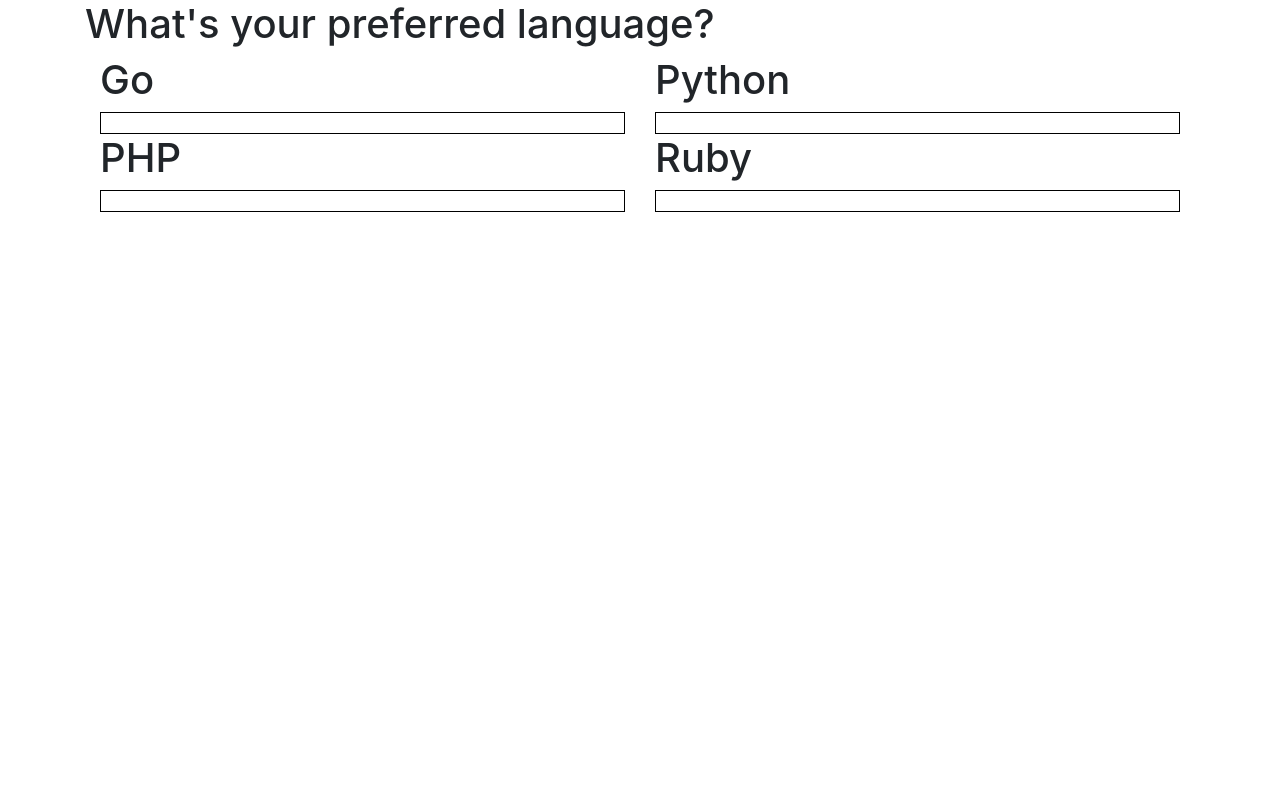
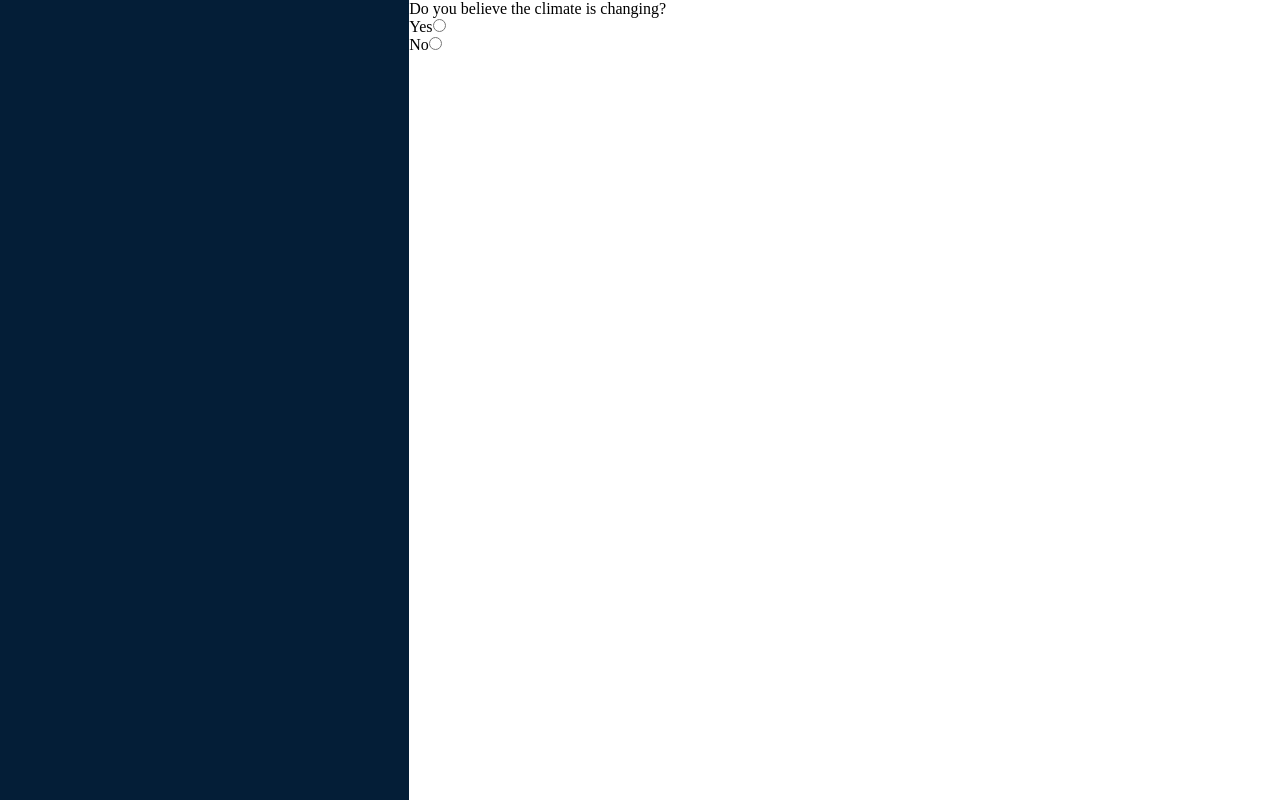
Before and after one commit to colejagdtiger/HtNPollingApp, a Flask app: page / in a window 1280 px wide. Run offline with Flask 2, Linux system fonts and the light colour scheme; some libraries are stand-ins or nearby versions.

Commit message:
Create a new index html

```diff
--- a/templates/index.html
+++ b/templates/index.html
@@ -1,73 +1,43 @@
 <!DOCTYPE html>
-    <html>
+<html lang="en">
   <head>
-      <meta charset="utf-8">
     <title>Python Poll</title>
-      <link rel="stylesheet" type="text/css" href="https://stackpath.bootstrapcdn.com/bootstrap/4.1.1/css/bootstrap.min.css">
-      <style type="text/css">
-        .poll-member h1 {
-          cursor: pointer
+    <style>
+      * {
+        padding: 0;
+        margin: 0;
+        box-sizing: border-box;
       }
-        .percentageBarParent{
-          height: 22px;
-          width: 100%;
-          border: 1px solid black;
+      #container {
+        display: flex;
+        flex-direction: row;
+        width: 100vw;
+        height: 100vh;
+        background-color: firebrick;
       }
-        .percentageBar {
-          height: 20px;
-          width: 0%;
+      #left-wrap {
+        flex-grow: 1;
+        background-color: #041e37;
+      }
+      #right-wrap {
+        flex-grow: 1.5;
+        background-color: white;
+      }
+      @media (max-width: 500px) {
+        #container {
+          flex-direction: column-reverse;
+        }
       }
     </style>
   </head>
   <body>
-      <div class="main">
-        <div class="container">
-          <h1>What's your preferred language?</h1>
-          <div class="col-md-12">
-            <div class="row">
-              <div class="col-md-6">
-                <div class="poll-member Go">
-                  <h1>Go&nbsp;&nbsp;</h1>
-                  <div class="percentageBarParent">
-                  <div class="percentageBar" id="Go"></div>
+    <div id="container">
+      <div id="left-wrap"></div>
+      <div id="right-wrap">
+        <p>Do you believe the climate is changing?</p>
+        <div><label>Yes</label><input type="radio" /></div>
+        <div><label>No</label><input type="radio" /></div>
       </div>
     </div>
-              </div>
-              <div class="col-md-6">
-                <div class="poll-member ">
-                  <h1>Python&nbsp;&nbsp;</h1>
-                  <div class="percentageBarParent">
-                  <div class="percentageBar" id="Python"></div>
-                  </div>
-                </div>
-              </div>
-            </div>
-            <div class="row">
-              <div class="col-md-6">
-                <div class="poll-member PHP">
-                  <h1>PHP&nbsp;&nbsp;</h1>
-                  <div class="percentageBarParent">
-                  <div class="percentageBar" id="PHP"></div>
-                  </div>
-                </div>
-              </div>
-              <div class="col-md-6">
-                <div class="poll-member Ruby">
-                  <h1>Ruby&nbsp;&nbsp;</h1>
-                  <div class="percentageBarParent">
-                  <div class="percentageBar" id="Ruby"></div>
-                  </div>
-                </div>
-              </div>
-            </div>
-          </div>
-        </div>
-      </div>
-
-      <script src="https://cdnjs.cloudflare.com/ajax/libs/axios/0.16.2/axios.js"></script>
-      <script type="text/javascript" src="https://cdnjs.cloudflare.com/ajax/libs/jquery/3.3.1/jquery.min.js"></script>
-        <script type="text/javascript" src="https://stackpath.bootstrapcdn.com/bootstrap/4.1.1/js/bootstrap.min.js"></script>
-        <script src="https://js.pusher.com/4.0/pusher.min.js"></script>
-      <script type="text/javascript" src="{{ url_for('static', filename='app.js') }}" defer></script>
   </body>
 </html>
```
Lines whose indentation alone changed are shown as unchanged.
